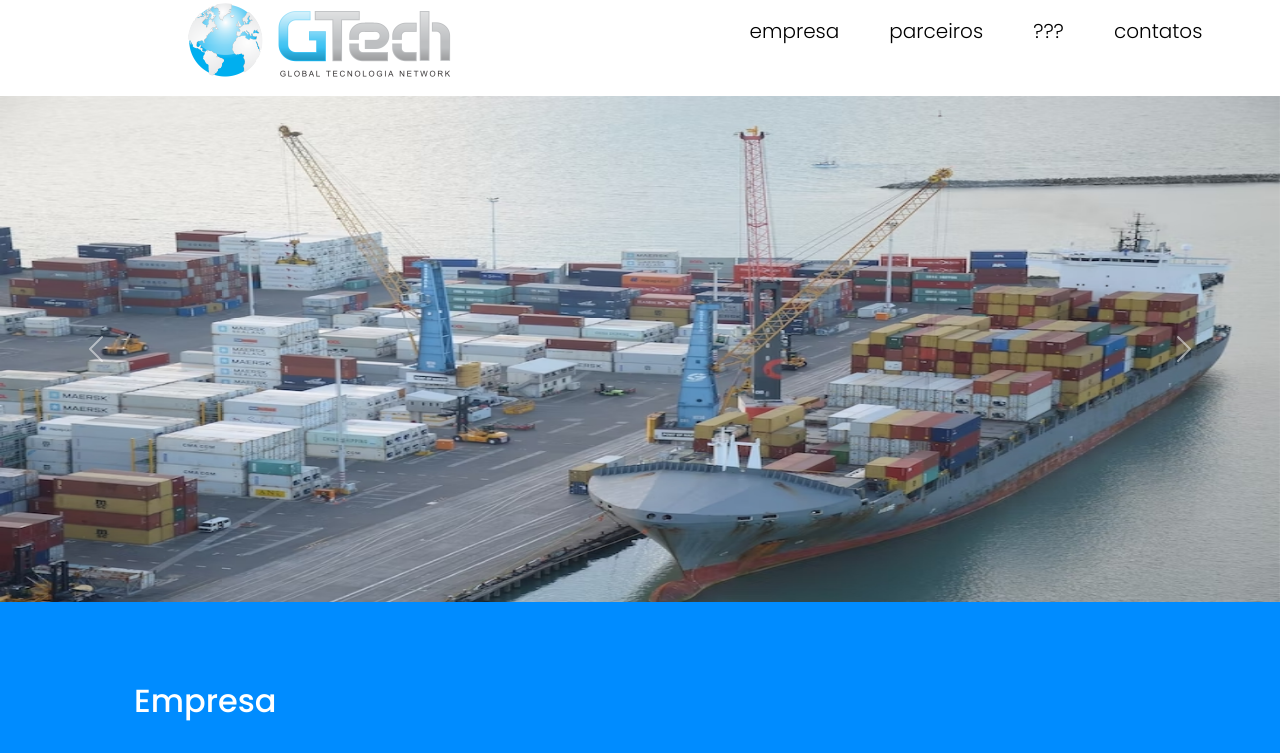
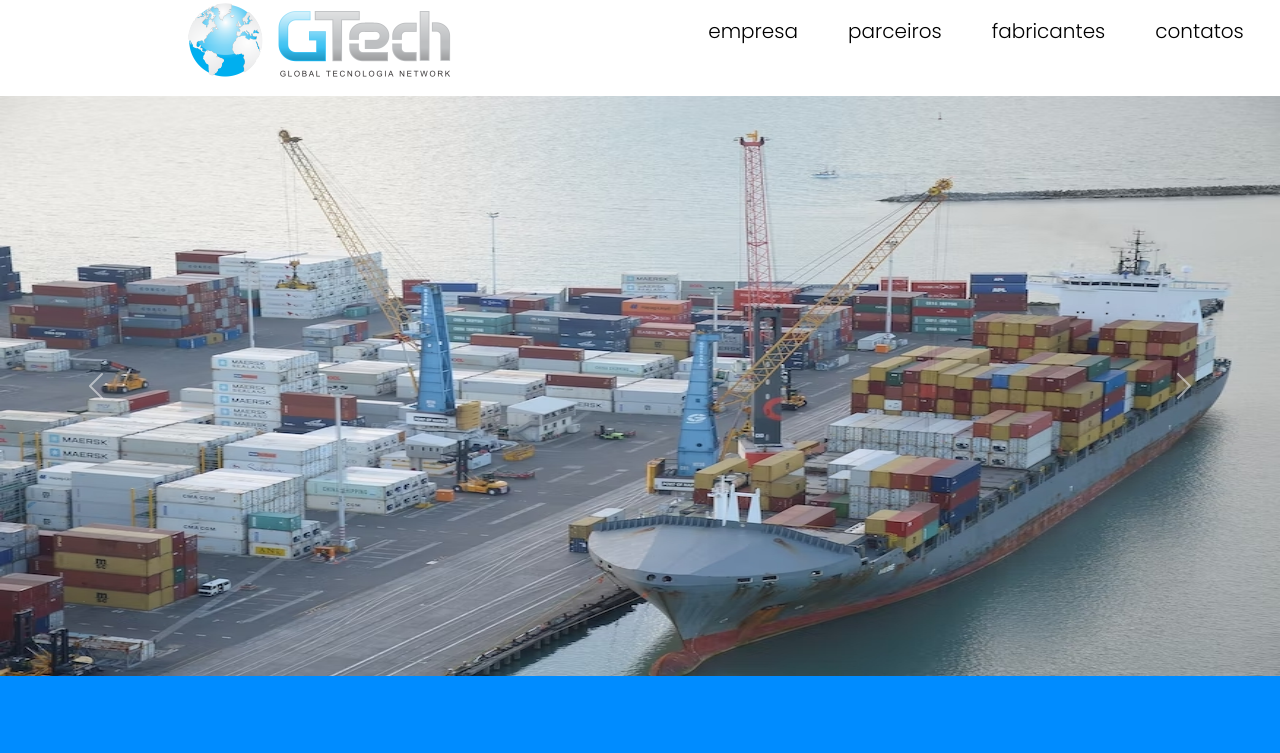
Before and after one commit to ArthurHSsouza/ArthurHSsouza.github.io, a plain HTML site: page index.html in a window 1280 px wide. Shown: the top 753 px of the page. Drawn offline with nearby package versions, Linux system fonts and the light colour scheme; a script that the page names is missing.

Commit message:
frabricantes

```diff
--- a/index.html
+++ b/index.html
@@ -65,7 +65,7 @@
 
                             <li><a href="#wrapper2" class="one">Empresa</a></li>
                             <li><a href="#wrapper3" class="two">Parceiros</a></li>
-                            <li><a href="#wrapper4" class="two">???</a></li>
+                            <li><a href="#wrapper4" class="two">Fabricantes</a></li>
                             <li><a href="#wrapper6" class="three">Contatos</a></li>
                         </ul>
                     </nav>
@@ -79,7 +79,7 @@
         <div id="carouselExampleControlsNoTouching" class="carousel slide" data-bs-touch="true">
             <div class="carousel-inner">
                 <div class="carousel-item active">
-                    <img src="images/port.jpg" class="d-block w-100" style="height: 506px;" >
+                    <img src="images/port.jpg" class="d-block w-100" style="height: 580px;" >
                 </div>
                 <div class="carousel-item">
                     <img src="images/carr2.jpg" class="d-block w-100" style="height: 506px;">
```
